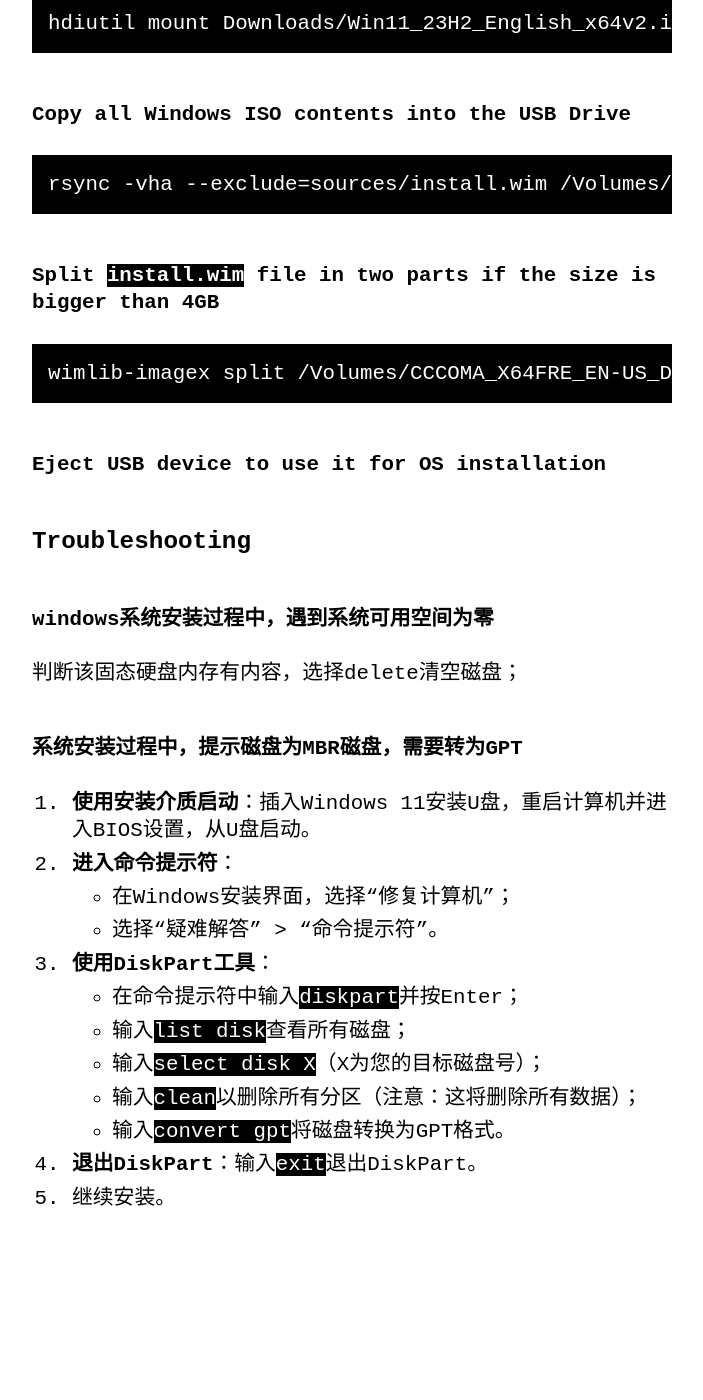
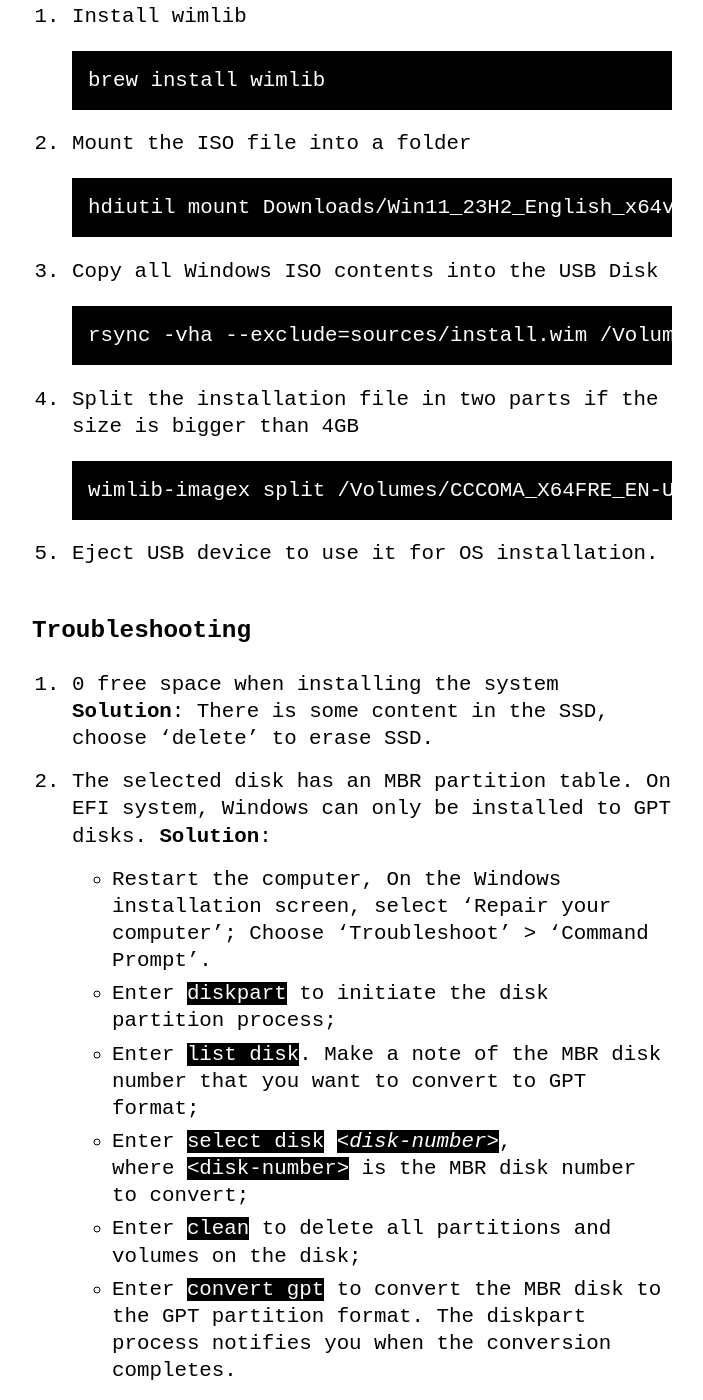
Before and after one commit to thekingofcool/thekingofcool.github.io, a Jekyll site: the page built from _posts/2024-08-24-wukong.md, in a window 1280 px wide and 1400 px high, scrolled down 2058 px. Shown: the whole window, without its empty margins (288-991 px from the left). Built offline with Jekyll 4.4.1, drawn with Linux system fonts in a browser that asks for light colours; a style sheet for code colours, icons or effects is not loaded; before the commit the page ends 3355 px from its top, so only the background shows below that; some of the changed text lies outside the part shown.

Commit message:
build a pc

````diff
--- a/_posts/2024-08-24-wukong.md
+++ b/_posts/2024-08-24-wukong.md
@@ -5,62 +5,64 @@
 categories: blog
 ---
 ### PC Build List
+Total cost is 5310.
 
-| item     | 型号                          | 渠道  | 价格 |
-|:-------- |:----------------------------- | ----- | ---- |
-| CPU      | AMD R5 7500F                  | PDD   | 929  |
-| 内存条   | 光威 天策 16g * 2 6400 C32 M  | PDD   | 679  |
-| 显卡     | GeForce RTX 战斧 4060 DUO 8G  | PDD   | 2108 |
-| 散热器   | 利民 AX120R SE ARGB           | PDD   | 81   |
-| 电源     | 鑫谷 GM650M 金牌全模          | PDD   | 349  |
-| 机箱     | 航嘉 S920 全景                | PDD   | 160  |
-| 硬盘     | 金士顿 480g SSD               | TMall | 265  |
-| 主板     | 技嘉 AMD B650M GAMING WIFI    | JD    | 739  |
-| 硬盘加购 | Lexar ARES M.2 pcie4.0 nvmeSSD 1T | TMall | 521  |
+| item              | model                             | channel | price |
+|:----------------- |:--------------------------------- | ------- | ----- |
+| CPU               | AMD R5 7500F                      | PDD     | 929   |
+| RAM               | 光威 天策 16g * 2 6400 C32 M      | PDD     | 679   |
+| GPU               | GeForce RTX 战斧 4060 DUO 8G      | PDD     | 2108  |
+| Heat sink         | 利民 AX120R SE ARGB               | PDD     | 81    |
+| Power supply unit | 鑫谷 GM650M 金牌全模              | PDD     | 349   |
+| computer case     | 航嘉 S920 全景                    | PDD     | 160   |
+| SSD               | 金士顿 480g SSD                   | TMall   | 265   |
+| Motherboard       | 技嘉 AMD B650M GAMING WIFI        | JD      | 739   |
+| SSD(optional)     | Lexar ARES M.2 pcie4.0 nvmeSSD 1T | TMall   | 521   |
 
-### Create Bootable Windows 11 USB Disk on MacOS
-#### Utilities - Disk Utility
-Erase your USB External Physical Volume to MS-DOS (FAT32);
-Rename the USB Drive name to WIN11
+### Create Bootable Windows 11 USB Disk
+When the computer is ready, you need a Windows system boot disk. I'll do this on a MacOS.
 
-#### Download Window 11 IOS
-Download [Windows 11](https://www.microsoft.com/software-download/windows11) Disk Image (ISO);
+#### Format USB Disk
+Go to Application, find Utilities - Disk Utility;
+Choose your Disk, and erase the USB External Physical Volume to MS-DOS (FAT32);
+Rename the USB Drive to **WIN11** or whatever you like.
 
-#### Install wimlib
+#### Download System Image
+Download [Windows 11](https://www.microsoft.com/software-download/windows11) Disk Image (ISO) to your computer;
+
+#### Making a Boot Disk
+1. Install wimlib
 ```
 brew install wimlib
 ```
 
-#### Mount the ISO file in a folder
+2. Mount the ISO file into a folder
 ```
 hdiutil mount Downloads/Win11_23H2_English_x64v2.iso
 ```
 
-#### Copy all Windows ISO contents into the USB Drive
+3. Copy all Windows ISO contents into the USB Disk
 ```
 rsync -vha --exclude=sources/install.wim /Volumes/CCCOMA_X64FRE_EN-US_DV9/* /Volumes/WIN11
 ```
 
-#### Split `install.wim` file in two parts if the size is bigger than 4GB
+4. Split the installation file in two parts if the size is bigger than 4GB
 ```
 wimlib-imagex split /Volumes/CCCOMA_X64FRE_EN-US_DV9/sources/install.wim /Volumes/WIN11/sources/install.swm 3800
 ```
 
-#### Eject USB device to use it for OS installation
+5. Eject USB device to use it for OS installation.
 
 ### Troubleshooting
-#### windows系统安装过程中，遇到系统可用空间为零
-判断该固态硬盘内存有内容，选择delete清空磁盘；
-#### 系统安装过程中，提示磁盘为MBR磁盘，需要转为GPT
-1. **使用安装介质启动**：插入Windows 11安装U盘，重启计算机并进入BIOS设置，从U盘启动。
-2. **进入命令提示符**：
-    - 在Windows安装界面，选择“修复计算机”；
-    - 选择“疑难解答” > “命令提示符”。
-3. **使用DiskPart工具**：
-    - 在命令提示符中输入`diskpart`并按Enter；
-    - 输入`list disk`查看所有磁盘；
-    - 输入`select disk X`（X为您的目标磁盘号）；
-    - 输入`clean`以删除所有分区（注意：这将删除所有数据）；
-    - 输入`convert gpt`将磁盘转换为GPT格式。
-4. **退出DiskPart**：输入`exit`退出DiskPart。
-5. 继续安装。
+1. 0 free space when installing the system
+**Solution**: There is some content in the SSD, choose 'delete' to erase SSD.
+
+2. The selected disk has an MBR partition table. On EFI system, Windows can only be installed to GPT disks.
+**Solution**:
+- Restart the computer, On the Windows installation screen, select 'Repair your computer'; Choose 'Troubleshoot' > 'Command Prompt'.
+- Enter `diskpart` to initiate the disk partition process;
+- Enter `list disk`. Make a note of the MBR disk number that you want to convert to GPT format;
+- Enter `select disk` _`<disk-number>`_, where `<disk-number>` is the MBR disk number to convert;
+- Enter `clean` to delete all partitions and volumes on the disk;
+- Enter `convert gpt` to convert the MBR disk to the GPT partition format.
+The diskpart process notifies you when the conversion completes.
````
Also changed, not shown: 2 other files.
